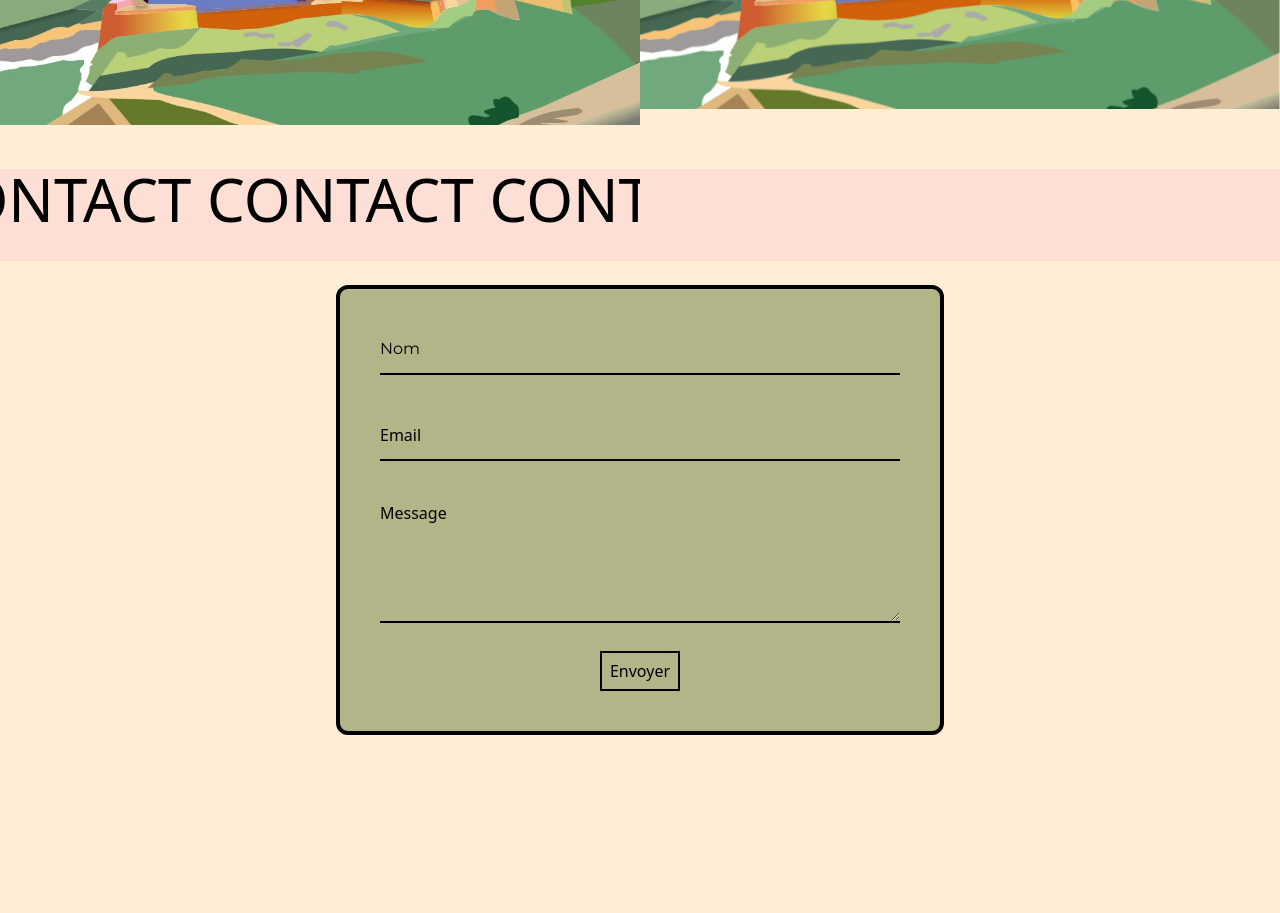
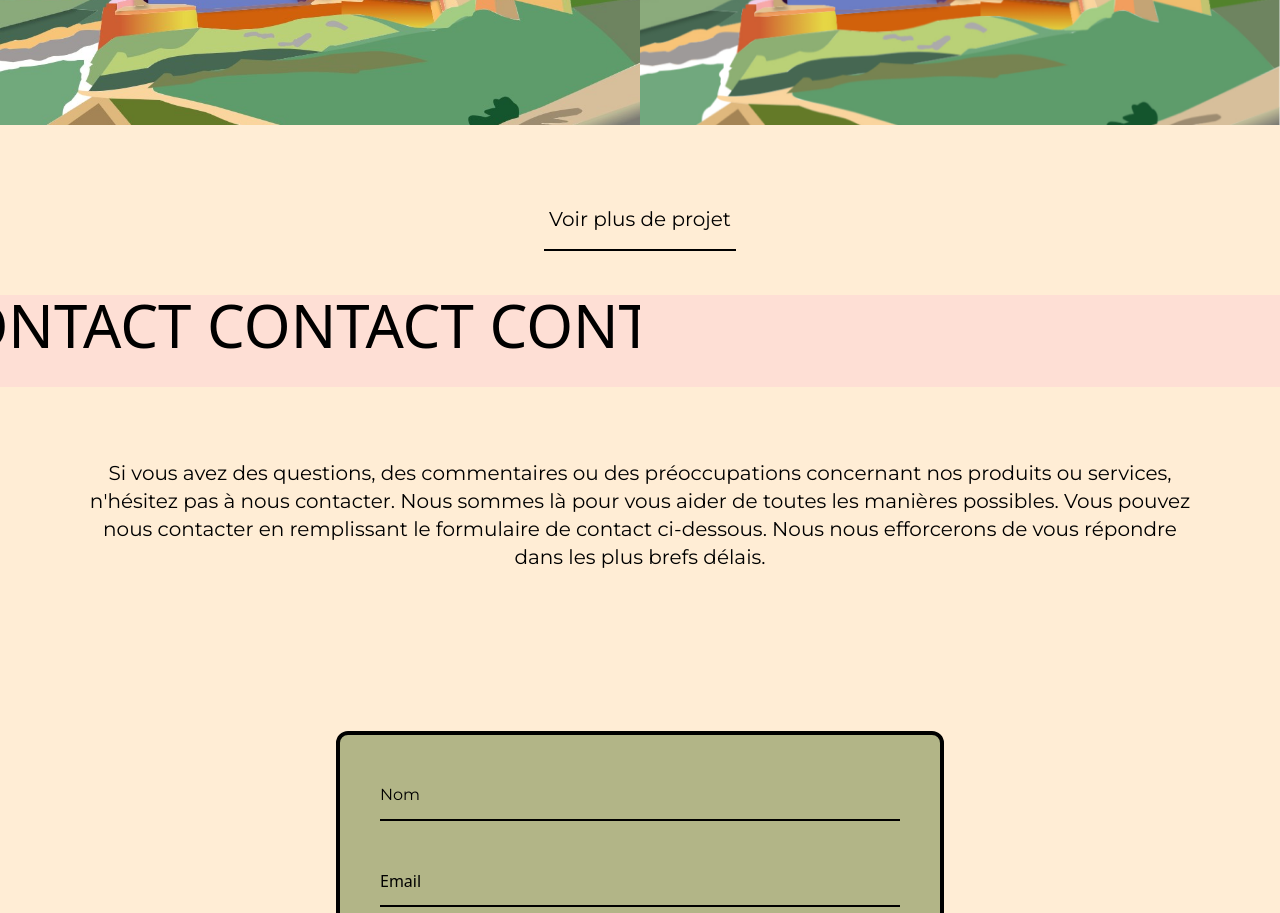
Before and after one commit to ChamberlinMorgane/projets4, a Vue app: page /Citadelle in a window 1280 px wide. Shown: the part 3820-4733 px from the top of the page. Built offline with nearby package versions, Linux system fonts and the light colour scheme; a web font is replaced by a local one.

Commit message:
bouton plus text contact plus changement taille image

```diff
--- a/src/views/AccueilView.vue
+++ b/src/views/AccueilView.vue
@@ -68,6 +68,18 @@
       <div class=" -mt-20 h-28 w-full z-0 bg-pink-300 bg-opacity-20"></div>
     </div>
 
+    <p class="font-montserrat text-center xl:text-xl mt-52 ml-20 mr-20">Si vous avez des questions, des commentaires ou
+      des
+      préoccupations
+      concernant
+      nos
+      produits ou services, n'hésitez
+      pas à nous contacter. Nous sommes là pour vous aider de toutes les manières possibles.
+
+      Vous pouvez nous contacter en remplissant le formulaire de contact ci-dessous. Nous nous efforcerons de vous
+      répondre dans les plus brefs délais.
+
+    </p>
 
     <section id="contact">
       <div class=" xl:p-8 xl:my-32 mt-32">
--- a/src/views/AfficheView.vue
+++ b/src/views/AfficheView.vue
@@ -147,10 +147,32 @@
             </div>
         </div>
 
+
+        <router-link class="" to="Mesprojets">
+            <p class=" text-center pt-20 mb-20 font-montserrat text-xl">Voir plus de
+                projet
+            </p>
+        </router-link>
+        <div class="border-black border-b-2 w-48 m-auto -mt-16"></div>
+
+
         <div class="container mb-32 mt-11">
             <h2 class="animation xl:text-6xl text-4xl">CONTACT CONTACT CONTACT CONTACT CONTACT</h2>
             <div class=" -mt-20 h-28 w-full z-0 bg-pink-300 bg-opacity-20"></div>
         </div>
+
+        <p class="font-montserrat text-center xl:text-xl mt-52 ml-20 mr-20">Si vous avez des questions, des commentaires ou
+            des
+            préoccupations
+            concernant
+            nos
+            produits ou services, n'hésitez
+            pas à nous contacter. Nous sommes là pour vous aider de toutes les manières possibles.
+
+            Vous pouvez nous contacter en remplissant le formulaire de contact ci-dessous. Nous nous efforcerons de vous
+            répondre dans les plus brefs délais.
+
+        </p>
 
 
         <section id="contact">
--- a/src/views/AproposView.vue
+++ b/src/views/AproposView.vue
@@ -97,6 +97,18 @@
             <div class=" -mt-20 h-28 w-full z-0 bg-pink-300 bg-opacity-20"></div>
         </div>
 
+        <p class="font-montserrat text-center xl:text-xl mt-52 ml-20 mr-20">Si vous avez des questions, des commentaires ou
+            des
+            préoccupations
+            concernant
+            nos
+            produits ou services, n'hésitez
+            pas à nous contacter. Nous sommes là pour vous aider de toutes les manières possibles.
+
+            Vous pouvez nous contacter en remplissant le formulaire de contact ci-dessous. Nous nous efforcerons de vous
+            répondre dans les plus brefs délais.
+
+        </p>
 
         <section id="contact">
             <div class=" xl:p-8 xl:my-32 mt-32">
--- a/src/views/CartevisiteView.vue
+++ b/src/views/CartevisiteView.vue
@@ -88,10 +88,30 @@
             <img src="../assets/cartevictorlouise.png" alt="carte de visite victor et louise">
         </div>
 
+        <router-link class="" to="Mesprojets">
+            <p class=" text-center pt-20 mb-20 font-montserrat text-xl">Voir plus de
+                projet
+            </p>
+        </router-link>
+        <div class="border-black border-b-2 w-48 m-auto -mt-16"></div>
+
+
         <div class="container mb-32 mt-11">
             <h2 class="animation xl:text-6xl text-4xl">CONTACT CONTACT CONTACT CONTACT CONTACT</h2>
             <div class=" -mt-20 h-28 w-full z-0 bg-pink-300 bg-opacity-20"></div>
         </div>
+        <p class="font-montserrat text-center xl:text-xl mt-52 ml-20 mr-20">Si vous avez des questions, des commentaires ou
+            des
+            préoccupations
+            concernant
+            nos
+            produits ou services, n'hésitez
+            pas à nous contacter. Nous sommes là pour vous aider de toutes les manières possibles.
+
+            Vous pouvez nous contacter en remplissant le formulaire de contact ci-dessous. Nous nous efforcerons de vous
+            répondre dans les plus brefs délais.
+
+        </p>
 
 
         <section id="contact">
--- a/src/views/CitadelleView.vue
+++ b/src/views/CitadelleView.vue
@@ -122,13 +122,33 @@
         <p class="font-montserrat text-center mt-20 mb-20 xl:text-xl">Voici différentes parties de mon animation. </p>
         <div class="xl:grid xl:grid-cols-2 w-screen overflow-hidden">
             <img class="" src="../assets/citadelle.jpg" alt="">
-            <img class="" src="../assets/citadelle-besancon.jpg" alt="">
+            <img class="h-full" src="../assets/citadelle-besancon.jpg" alt="">
         </div>
+
+        <router-link class="" to="Mesprojets">
+            <p class=" text-center pt-20 mb-20 font-montserrat text-xl">Voir plus de
+                projet
+            </p>
+        </router-link>
+        <div class="border-black border-b-2 w-48 m-auto -mt-16"></div>
+
 
         <div class="container mb-32 mt-11">
             <h2 class="animation xl:text-6xl text-4xl">CONTACT CONTACT CONTACT CONTACT CONTACT</h2>
             <div class=" -mt-20 h-28 w-full z-0 bg-pink-300 bg-opacity-20"></div>
         </div>
+        <p class="font-montserrat text-center xl:text-xl mt-52 ml-20 mr-20">Si vous avez des questions, des commentaires ou
+            des
+            préoccupations
+            concernant
+            nos
+            produits ou services, n'hésitez
+            pas à nous contacter. Nous sommes là pour vous aider de toutes les manières possibles.
+
+            Vous pouvez nous contacter en remplissant le formulaire de contact ci-dessous. Nous nous efforcerons de vous
+            répondre dans les plus brefs délais.
+
+        </p>
 
 
         <section id="contact">
--- a/src/views/EmorphozView.vue
+++ b/src/views/EmorphozView.vue
@@ -177,18 +177,18 @@
                 indispensables a une bonne communication.</p>
 
             <div class="grid grid-cols-1 xl:grid-cols-3">
-                <div>
-                    <img src="../assets/instagram1.jpg" alt="post insta">
+                <div class="ml-5 mr-5">
+                    <img class="h-3/4" src="../assets/instagram1.jpg" alt="post insta">
                     <p class="pt-10 pb-10 xl:text-xl font-montserrat text-center">Exemple de post montrant une coccinnelle
                         fait avec différents calques</p>
                 </div>
                 <div>
-                    <img src="../assets/instagram2.jpg" alt="post insta">
+                    <img class="h-3/4" src="../assets/instagram2.jpg" alt="post insta">
                     <p class="pt-10 pb-10 xl:text-xl font-montserrat text-center">Exemple de post instagram montrant notre
                         collaboration avec l'association OPIE</p>
                 </div>
                 <div>
-                    <img src="../assets/instagram3.jpg" alt="post insta">
+                    <img class="h-3/4" src="../assets/instagram3.jpg" alt="post insta">
                     <p class="pt-10 pb-10 xl:text-xl font-montserrat text-center">Exemple de post Instagram dévoilant les
                         membres du projet</p>
                 </div>
@@ -218,6 +218,12 @@
 
         </div>
 
+        <router-link class="" to="Mesprojets">
+            <p class=" text-center pt-20 mb-20 font-montserrat text-xl">Voir plus de
+                projet
+            </p>
+        </router-link>
+        <div class="border-black border-b-2 w-48 m-auto -mt-16"></div>
 
 
         <div class="container mb-32 mt-11">
@@ -225,9 +231,21 @@
             <div class=" -mt-20 h-28 w-full z-0 bg-pink-300 bg-opacity-20"></div>
         </div>
 
+        <p class="font-montserrat text-center xl:text-xl mt-52 ml-20 mr-20">Si vous avez des questions, des commentaires ou
+            des
+            préoccupations
+            concernant
+            nos
+            produits ou services, n'hésitez
+            pas à nous contacter. Nous sommes là pour vous aider de toutes les manières possibles.
+
+            Vous pouvez nous contacter en remplissant le formulaire de contact ci-dessous. Nous nous efforcerons de vous
+            répondre dans les plus brefs délais.
+
+        </p>
 
         <section id="contact">
-            <div class=" xl:p-8 xl:my-32 mt-32">
+            <div class=" xl:p-8 xl:my-24 mt-24">
                 <ContactForm />
             </div>
         </section>
--- a/src/views/MesprojetsView.vue
+++ b/src/views/MesprojetsView.vue
@@ -118,6 +118,18 @@
             <h2 class="animation xl:text-6xl text-4xl">CONTACT CONTACT CONTACT CONTACT CONTACT</h2>
             <div class=" -mt-20 h-28 w-full z-0 bg-pink-300 bg-opacity-20"></div>
         </div>
+        <p class="font-montserrat text-center xl:text-xl mt-52 ml-20 mr-20">Si vous avez des questions, des commentaires ou
+            des
+            préoccupations
+            concernant
+            nos
+            produits ou services, n'hésitez
+            pas à nous contacter. Nous sommes là pour vous aider de toutes les manières possibles.
+
+            Vous pouvez nous contacter en remplissant le formulaire de contact ci-dessous. Nous nous efforcerons de vous
+            répondre dans les plus brefs délais.
+
+        </p>
 
 
         <section id="contact">
```
